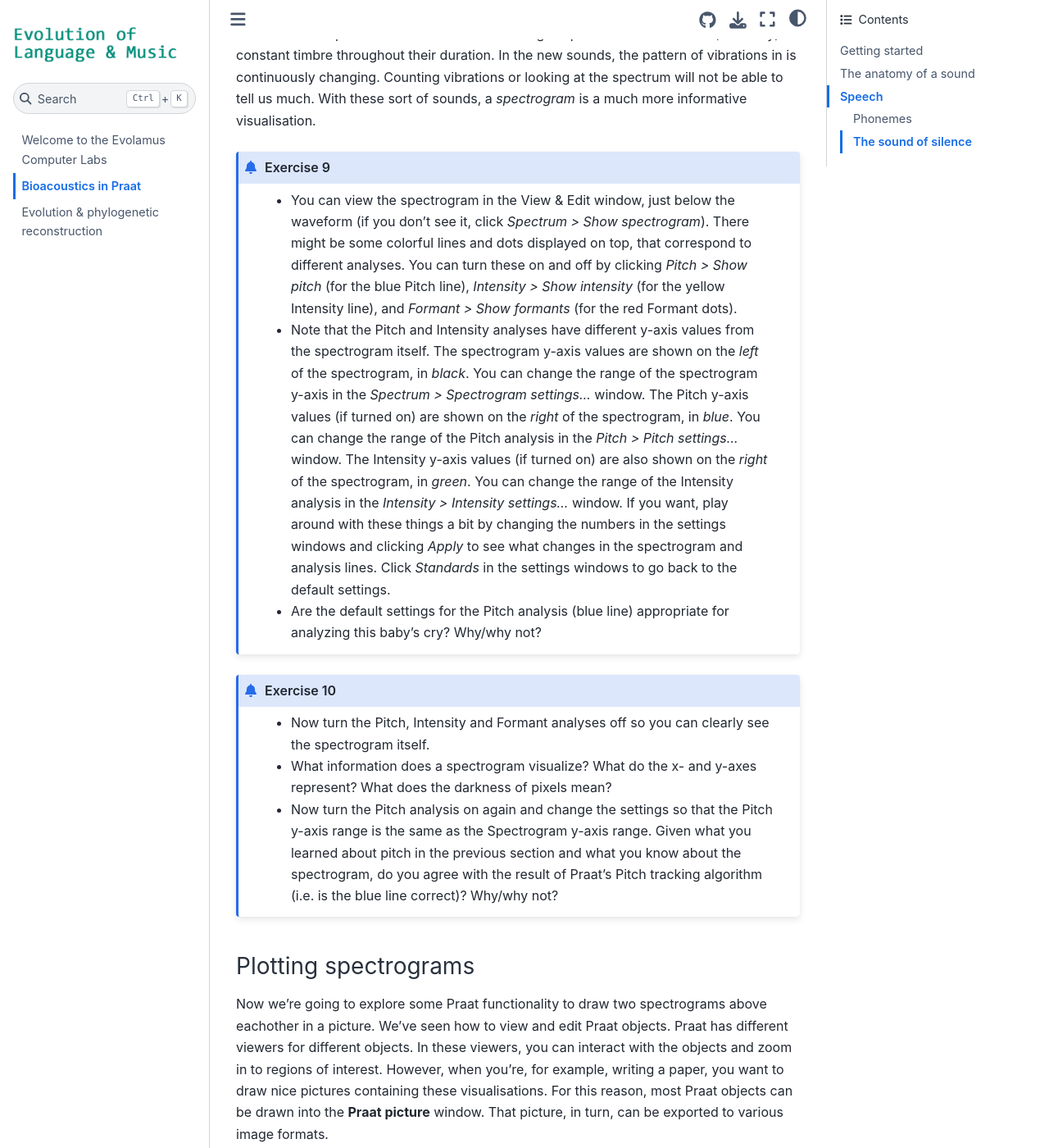
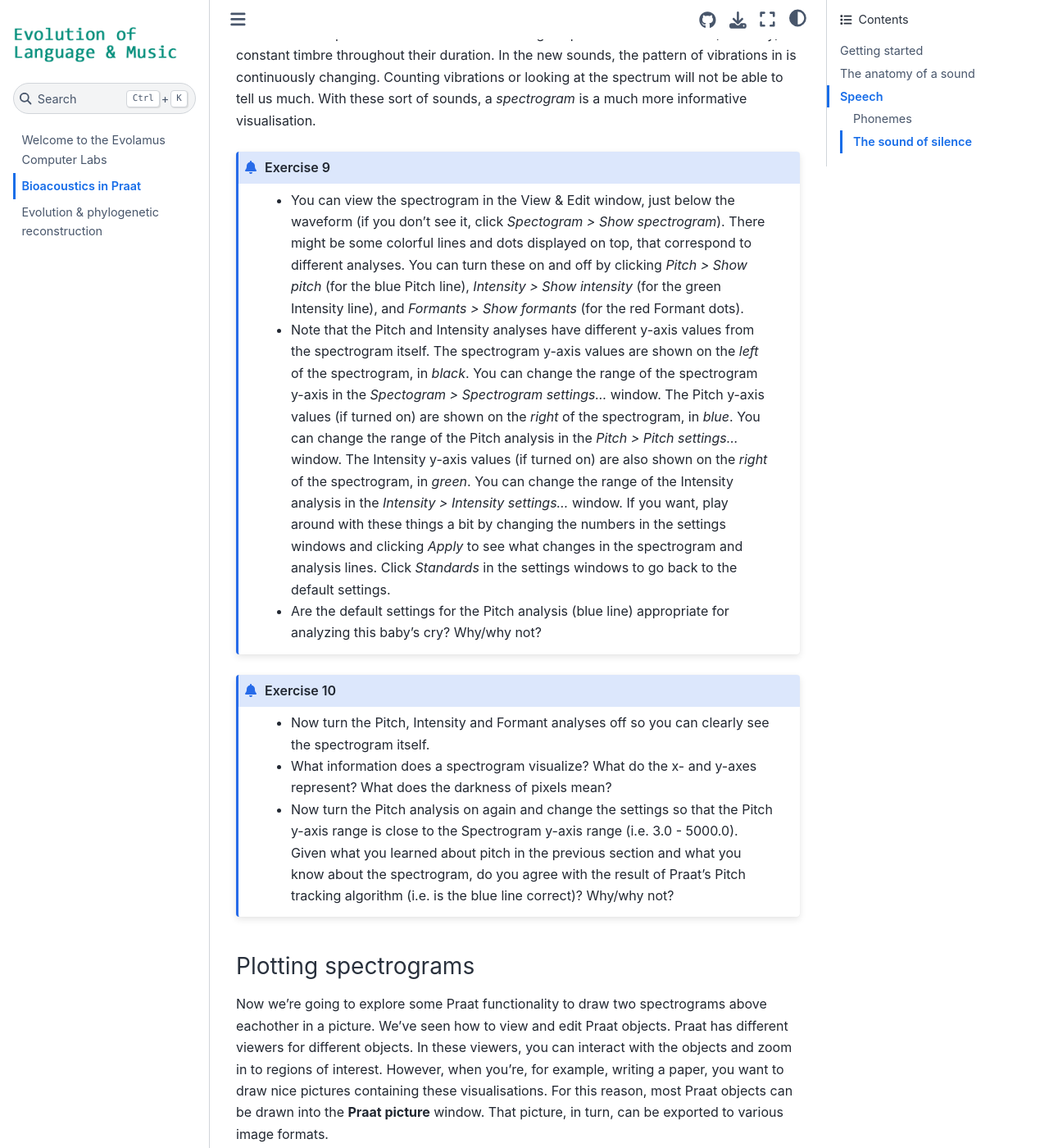
Before and after one commit to clclab/elm-labs, a Jupyter Book: the page built from book/Bioacoustics_in_Praat.rst, in a window 1280 px wide and 1400 px high, scrolled down 3799 px. Shown: the whole window at 82% size. Built offline with Jupyter Book 1.0.4 settings and Sphinx 7.4.7 and the Sphinx Book theme 1.1.4, drawn with Linux system fonts in a browser that asks for light colours; some of the changed text lies outside the part shown.

Commit message:
minor changes Praat lab

```diff
--- a/book/Bioacoustics_in_Praat.rst
+++ b/book/Bioacoustics_in_Praat.rst
@@ -95,15 +95,15 @@ As you can hear and see, these sounds are more complex than the sounds we've dea
 
 .. admonition:: Exercise 9
 
-    - You can view the spectrogram in the View & Edit window, just below the waveform (if you don't see it, click *Spectrum > Show spectrogram*). There might be some colorful lines and dots displayed on top, that correspond to different analyses. You can turn these on and off by clicking *Pitch > Show pitch* (for the blue Pitch line), *Intensity > Show intensity* (for the yellow Intensity line), and *Formant > Show formants* (for the red Formant dots).
-    - Note that the Pitch and Intensity analyses have different y-axis values from the spectrogram itself. The spectrogram y-axis values are shown on the *left* of the spectrogram, in *black*. You can change the range of the spectrogram y-axis in the *Spectrum > Spectrogram settings...* window. The Pitch y-axis values (if turned on) are shown on the *right* of the spectrogram, in *blue*. You can change the range of the Pitch analysis in the *Pitch > Pitch settings...* window. The Intensity y-axis values (if turned on) are also shown on the *right* of the spectrogram, in *green*. You can change the range of the Intensity analysis in the *Intensity > Intensity settings...* window. If you want, play around with these things a bit by changing the numbers in the settings windows and clicking *Apply* to see what changes in the spectrogram and analysis lines. Click *Standards* in the settings windows to go back to the default settings.
+    - You can view the spectrogram in the View & Edit window, just below the waveform (if you don't see it, click *Spectogram > Show spectrogram*). There might be some colorful lines and dots displayed on top, that correspond to different analyses. You can turn these on and off by clicking *Pitch > Show pitch* (for the blue Pitch line), *Intensity > Show intensity* (for the green Intensity line), and *Formants > Show formants* (for the red Formant dots).
+    - Note that the Pitch and Intensity analyses have different y-axis values from the spectrogram itself. The spectrogram y-axis values are shown on the *left* of the spectrogram, in *black*. You can change the range of the spectrogram y-axis in the *Spectogram > Spectrogram settings...* window. The Pitch y-axis values (if turned on) are shown on the *right* of the spectrogram, in *blue*. You can change the range of the Pitch analysis in the *Pitch > Pitch settings...* window. The Intensity y-axis values (if turned on) are also shown on the *right* of the spectrogram, in *green*. You can change the range of the Intensity analysis in the *Intensity > Intensity settings...* window. If you want, play around with these things a bit by changing the numbers in the settings windows and clicking *Apply* to see what changes in the spectrogram and analysis lines. Click *Standards* in the settings windows to go back to the default settings.
     - Are the default settings for the Pitch analysis (blue line) appropriate for analyzing this baby's cry? Why/why not?
 
 .. admonition:: Exercise 10
 
     - Now turn the Pitch, Intensity and Formant analyses off so you can clearly see the spectrogram itself.
     - What information does a spectrogram visualize? What do the x- and y-axes represent? What does the darkness of pixels mean?
-    - Now turn the Pitch analysis on again and change the settings so that the Pitch y-axis range is the same as the Spectrogram y-axis range. Given what you learned about pitch in the previous section and what you know about the spectrogram, do you agree with the result of Praat's Pitch tracking algorithm (i.e. is the blue line correct)? Why/why not?
+    - Now turn the Pitch analysis on again and change the settings so that the Pitch y-axis range is close to the Spectrogram y-axis range (i.e. 3.0 - 5000.0). Given what you learned about pitch in the previous section and what you know about the spectrogram, do you agree with the result of Praat's Pitch tracking algorithm (i.e. is the blue line correct)? Why/why not?
 
 Plotting spectrograms
 ---------------------
@@ -117,6 +117,7 @@ Now we're going to explore some Praat functionality to draw two spectrograms abo
     - Create a spectrogram object. Click on the ``Analyse spectrum -`` button. From there, click on the ``To spectrogram...`` button and accept the default settings.
     - Select spectrogram object that you just created, click ``Paint...`` (under the ``Draw -`` button) and accept the default settings.
     - Draw a second rectangle below the first one. Use the second rectangle to draw the spectrogram of the other baby sound.
+    - Save the spectograms by selecting the area you'd like to save, and clicking on ``Save as 600-dpi PNG file`` under the ``File`` button. Make sure you add .png to the filename.
     - Suppose you have heard the two sounds, and are now given these two spectrograms. Would you be able to figure which spectrogram belongs to which baby sound? If so, how? If not, explain why not.
 
 Plotting pitch contours
```
Also changed, not shown: other parts of book/Bioacoustics_in_Praat.rst (+3 -3 lines).
